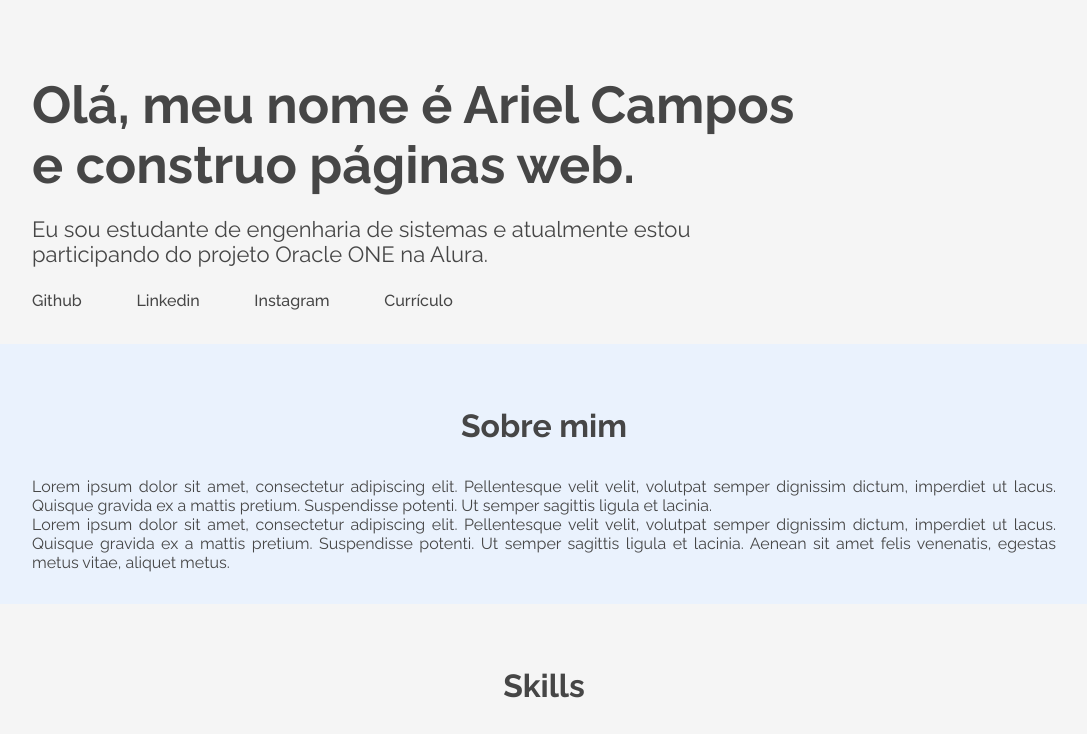
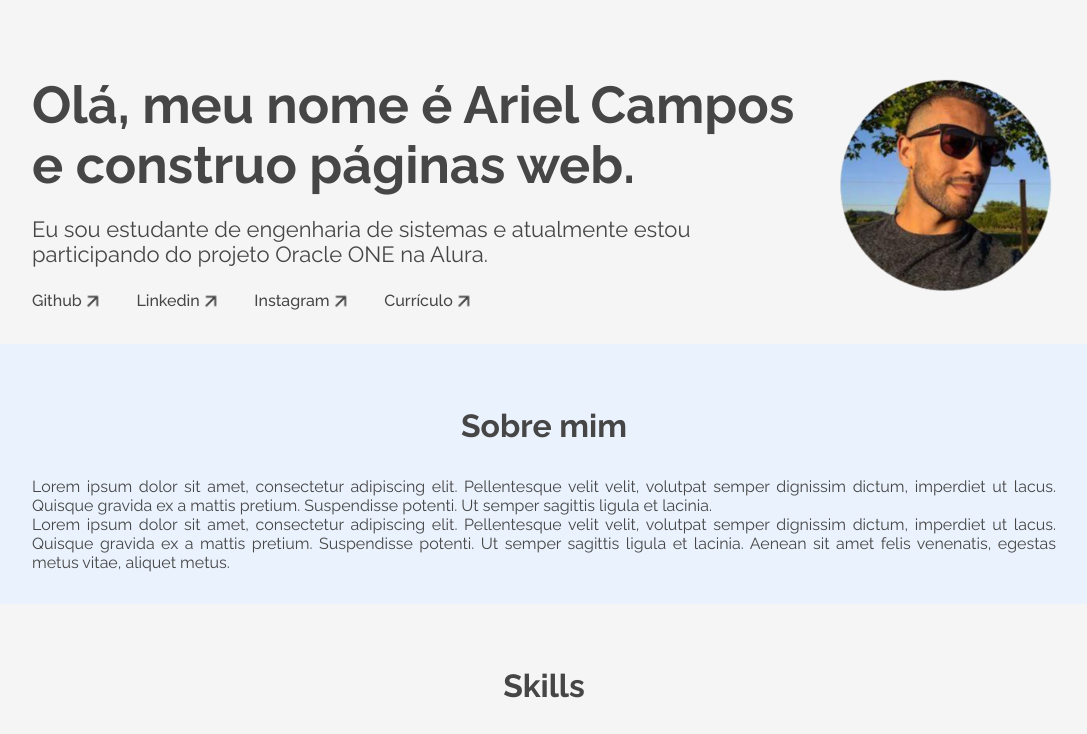
Before and after one commit to arielcBR/Portfolio-Alura, a plain HTML site: page index.html in a window 1280 px wide. Shown: the part 63-797 px from the top of the page, without its empty margins (96-1183 px from the left). Drawn offline with Linux system fonts and the light colour scheme.

Commit message:
ajustado link imagens introducao.css

```diff
--- a/assets/styles/introducao.css
+++ b/assets/styles/introducao.css
@@ -56,7 +56,7 @@
 
 .introducao__seta{
     display: inline-block;
-    background-image: url("assets/images/arrow.png");
+    background: url("/assets/images/arrow.png");
     background-repeat: no-repeat;
     background-size: cover;
     width: 1.4142rem;
@@ -64,7 +64,7 @@
 }
 
 .introducao__fotoPerfil{
-    background-image: url("assets/images/ariel-campos.png");
+    background: url("/assets/images/ariel-campos.png");
     background-repeat: no-repeat;
     background-size: cover;
     width: 220px;
```
